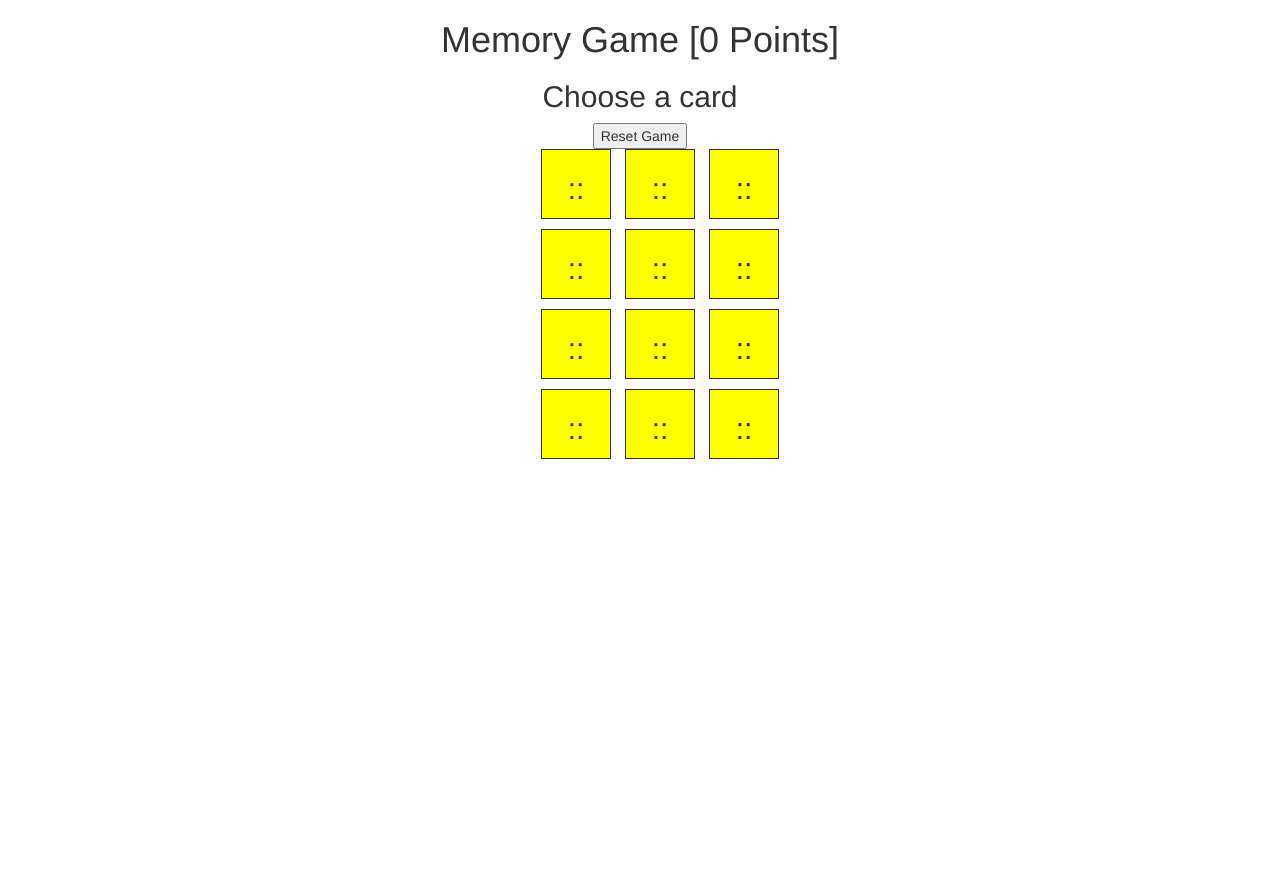
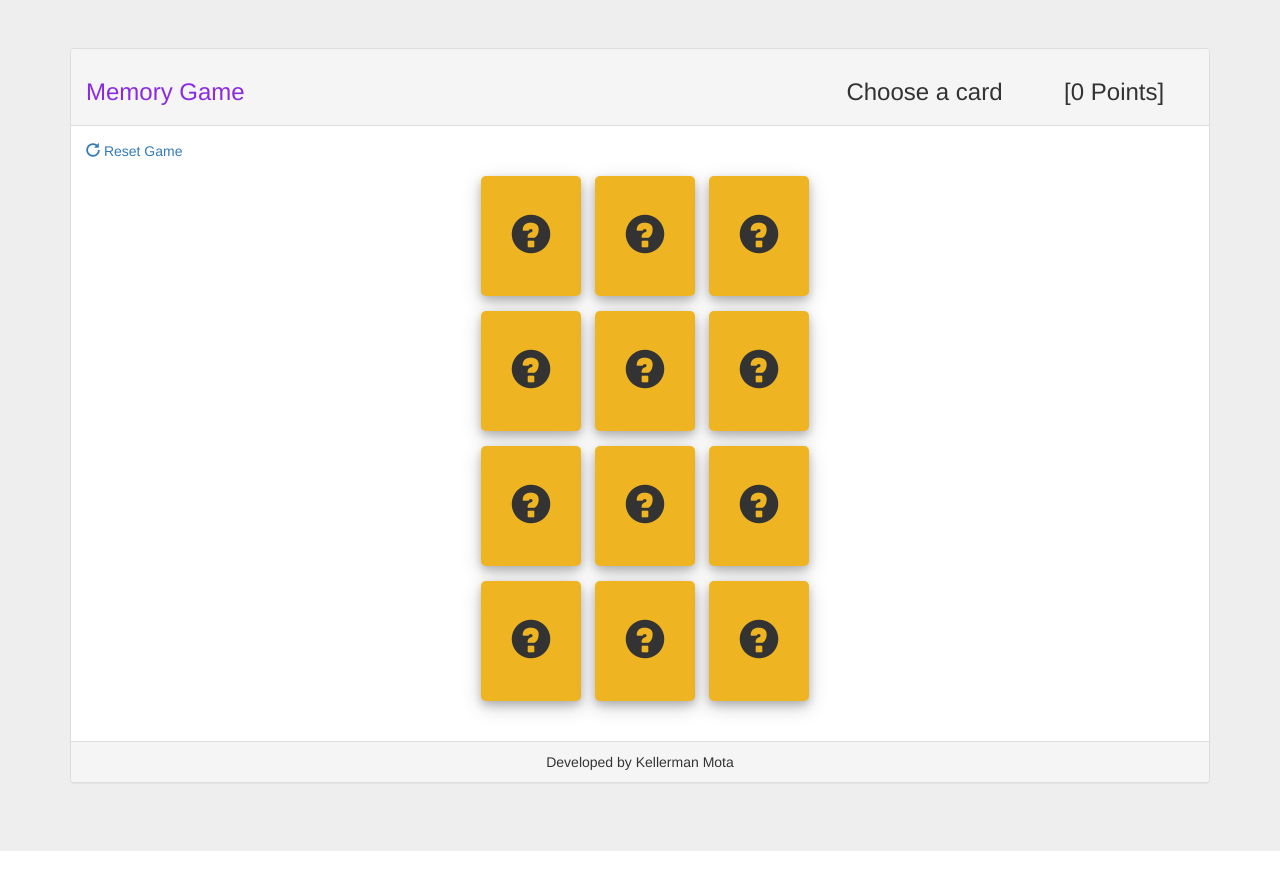
Before and after one commit to kellerman-mota/memory-game, an Angular app: page / in a window 1280 px wide. Before the commit the page ends 800 px from the top, so only its background shows below. Built offline with nearby package versions, Linux system fonts and the light colour scheme.

Commit message:
implementou css com bootstrap

```diff
--- a/src/app/app.component.css
+++ b/src/app/app.component.css
@@ -6,13 +6,33 @@ ul {
 }
 
 div.card{
-    width: 5em;
-    height: 5em;
-    border: 1px solid;
+    width: 100px;
+    height: 120px;
+    box-shadow: 0 4px 8px 0 rgba(0, 0, 0, 0.2), 0 6px 20px 0 rgba(0, 0, 0, 0.19);
+    border-radius: 5px;
+    text-align: center;
+    display: table-cell;
+    vertical-align: middle;
+}
+
+div.card span.content{
+    font-size: 40px;
 }
 
 .center-align{
     display: flex;
     align-items: center;
     justify-content: center;
+    margin-right: 15px;
 }
+
+#app-header-title{
+    text-align: center;
+    color:  #8A2BE2;
+}
+
+@media screen and (min-width: 48em){
+    #app-header-title{
+        text-align: left;
+    }
+}
--- a/src/app/app.component.html
+++ b/src/app/app.component.html
@@ -1,17 +1,44 @@
-<div style="text-align:center">
-  <h1>
-    Memory Game [{{points}} Points]
-  </h1>
-  <h2 [ngStyle]="error?{'color': 'red'}:''">{{message}}</h2>
-  <button (click)="resetGame()">Reset Game</button>
+<div class="jumbotron">
+  <div class="container">
+    <div class="panel panel-default">
+      <div class="panel-heading">
+        <h3>
+          <div class="row">
+            <div class="col-md-8" id="app-header-title">
+              Memory Game
             </div>
-<div class="center-align">
+            <div class="col-md-2" style="text-align: center">
+              <span [ngStyle]="error?{'color': '#C54023'}:''">{{message}}</span>
+            </div>
+            <div class="col-md-2" style="text-align: center">
+              <span [ngStyle]="error?{'color': '#C54023'}:''">[{{points}} Points]</span>
+            </div>
+          </div>
+        </h3>
+      </div>
+      <div class="panel-body">
+        <div class="row">
+          <div class="col-md-12">
+            <a href="#" (click)="resetGame()">
+              <span class="glyphicon glyphicon-repeat" aria-hidden="true"></span> Reset Game</a>
+          </div>
+        </div>
+        <p></p>
+        <div class="row center-align">
           <ul>
             <li *ngFor="let item of cards; index as i">
-      <div class="card center-align" (click)="turn(item)" [ngStyle]="{'background-color': item.color}">
-        <h2>{{item.showValue ? item.value : verseCardValue}}</h2>
+              <div class="card" (click)="turn(item)" [ngStyle]="{'background-color': item.color}">
+                <span *ngIf="item.showValue" class="content">{{item.value}}</span>
+                <span *ngIf="!item.showValue" class="content glyphicon glyphicon-question-sign" aria-hidden="true"></span>
               </div>
               <p></p>
             </li>
           </ul>
         </div>
+      </div>
+      <div class="panel-footer" style="text-align: center">
+        Developed by Kellerman Mota
+      </div>
+    </div>
+  </div>
+</div>
--- a/src/app/app.component.ts
+++ b/src/app/app.component.ts
@@ -36,7 +36,7 @@ export class AppComponent implements OnInit {
   validateSelectedCards() {
     if (this.cardsSelected.length == 2) {
       if (this.cardsSelected[0].value == this.cardsSelected[1].value) {
-        this.message = "Match :D";
+        this.message = "Match";
         this.cardsSelected.forEach(card => {
           card.disabled = true;
           card.setMatchColor();
@@ -44,7 +44,7 @@ export class AppComponent implements OnInit {
         this.cardsSelected = [];
         this.points++;
       } else {
-        this.message = "Not Match :(";
+        this.message = "Not Match";
         this.points--;
         this.error = true;
         this.cardsSelected.forEach(c => c.setNotMatchColor());
--- a/src/app/card.model.ts
+++ b/src/app/card.model.ts
@@ -12,14 +12,14 @@ export class Card {
     }
 
     setNotMatchColor() {
-        this.color = 'red';
+        this.color = '#C54023';
     }
 
     setDefaultColor() {
-        this.color = 'yellow';
+        this.color = '#EEB422';
     }
 
     setMatchColor() {
-        this.color = 'green';
+        this.color = '#58C565';
     }
 }
```
Lines whose indentation alone changed are shown as unchanged.
